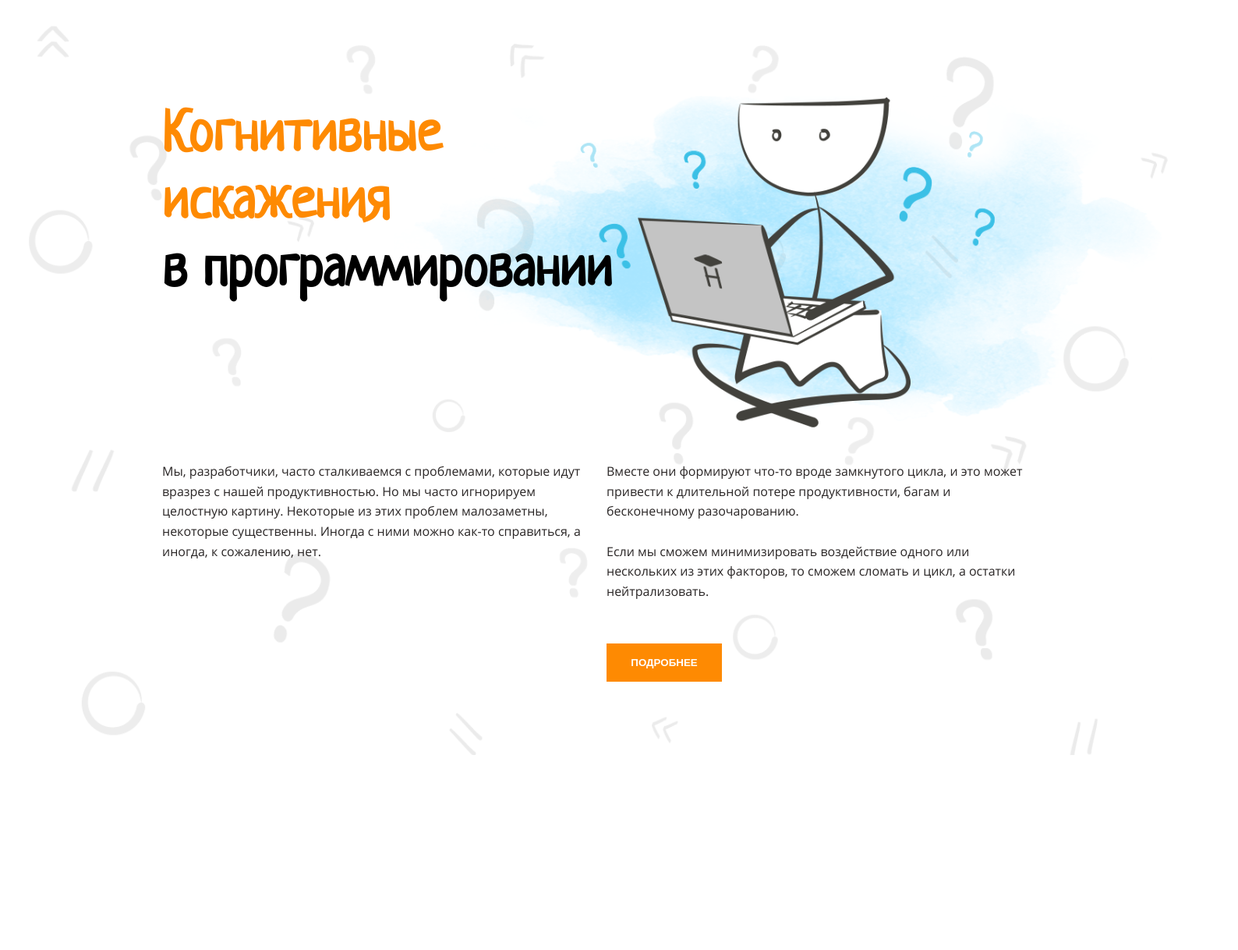
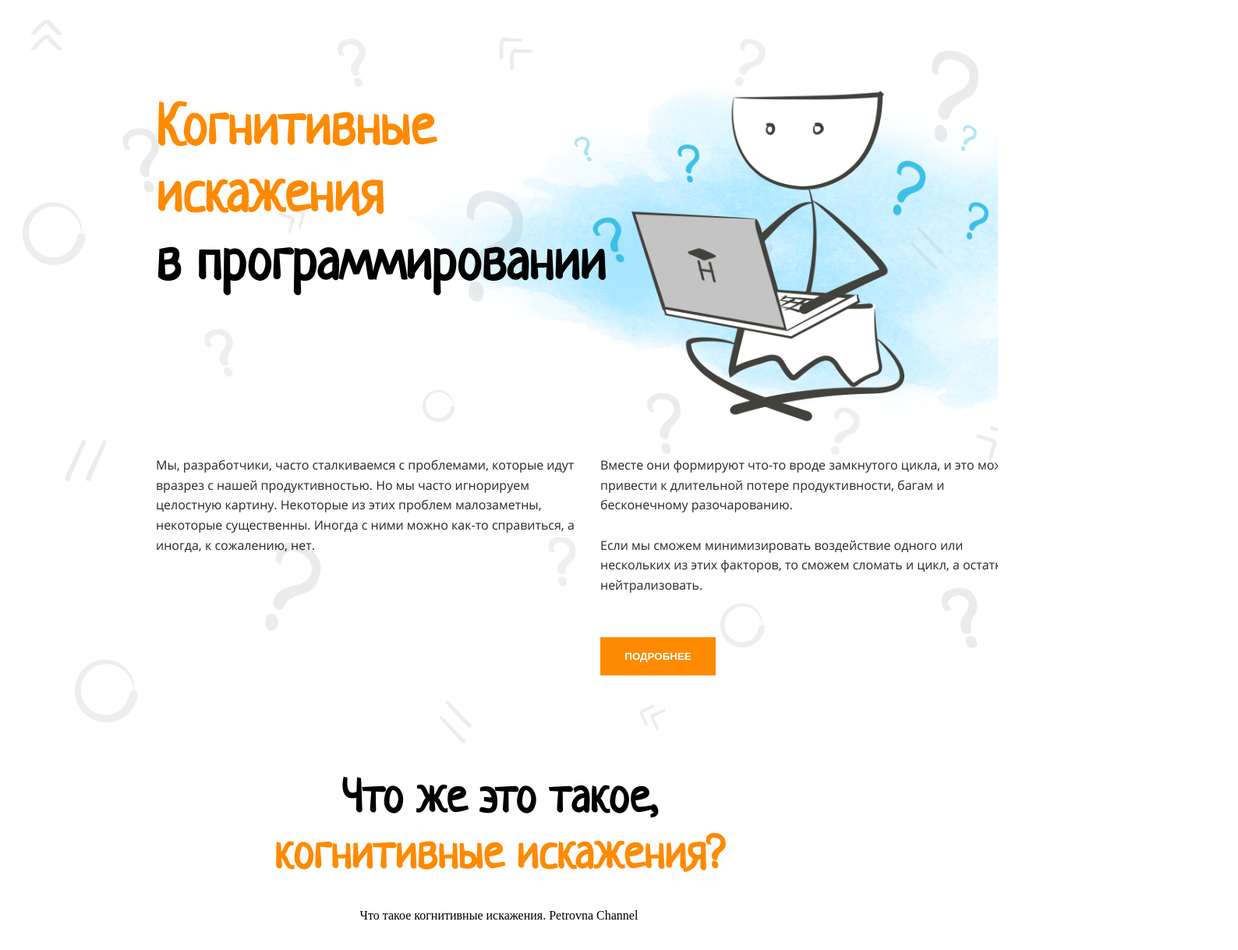
Before and after one commit to ProtoPetr/layout-designer-project-lvl1, a website: page src/index.html in a window 1280 px wide. Shown: the whole page at 78% size, 1588 px wide, since content can reach past the window. Before the commit the page ends 1007 px from the top, so only its background shows below. Drawn offline with Linux system fonts and the light colour scheme; grey boxes are pictures that could not be loaded.

Commit message:
finished step 3

```diff
--- a/src/index.html
+++ b/src/index.html
@@ -12,24 +12,22 @@
   <header class="back">
     <section>
       <div>
-        <h1 class="text-z-index">
-          <div class="font-yellow">Когнитивные <br/>искажения</div>
-          <div>в программировании</div>
-        </h1>
-        <img src="../images/main.png" class="img img-z-index">
+        <h1 class="z-index-2"><span class="font-yellow">Когнитивные <br/>искажения</span><br/>в программировании</h1>
+        <img src="../images/main.png" class="img z-index-1" alt="Когнитивные искажения в программировании">
       </div>
-      <article class="columns-2  mainFont distance">
+      <article class="columns-2  mainFont mt-200">
         <p>Мы, разработчики, часто сталкиваемся с проблемами, которые идут вразрез с нашей продуктивностью. Но мы часто игнорируем целостную картину. Некоторые из этих проблем малозаметны, некоторые существенны. Иногда с ними можно как-то справиться, а иногда, к сожалению, нет.<br/><br/><br/><br/><br/></p>
         <p>Вместе они формируют что-то вроде замкнутого цикла, и это может привести к длительной потере продуктивности, багам и бесконечному разочарованию.<br/><br/>
           Если мы сможем минимизировать воздействие одного или нескольких из этих факторов, то сможем сломать и цикл, а остатки нейтрализовать.</p>
-        <button class="btn">ПОДРОБНЕЕ</button>
+        <a href="#nav" class="no-link-decoration"><button class="btn">ПОДРОБНЕЕ</button></a>
       </article>
     </section>
   </header>
-  <main>
-    <section>
+  <main class="text-align-center">
+    <h2 class="mb-30">Что же это такое, <br><span class="font-yellow">когнитивные искажения?</span></h2>
+    <p class="mb-20">Что такое когнитивные искажения. Petrovna Channel</p>
+    <iframe class="video z-index-2" src="https://www.youtube.com/embed/jie9AizBqss" allowfullscreen></iframe>
 
-    </section>
   </main>
   <footer></footer>
 </body>
--- a/src/styles/style.css
+++ b/src/styles/style.css
@@ -1,4 +1,11 @@
 /** CSS STYLE **/
+* {
+  margin: 0;
+  padding: 0;
+}
+
+/* Colors */
+
 :root {
   --white: #fff;
   --translucentWhite: #d7ccc0;
@@ -10,6 +17,8 @@
   --brown: #b09a81;
   --blue: #1085c5;
 }
+
+/* Fonts */
 
 @font-face {
   font-family: 'Neucha-Regular';
@@ -27,6 +36,12 @@
   line-height: 1.6em;
   color: var(--dark);
 }
+
+.font-yellow {
+  color: var(--mainColor);
+}
+
+/* Headings */
 
 h1 {
   font-family: 'Neucha-Regular';
@@ -47,30 +62,37 @@ h3 {
   line-height: 1.2em;
 }
 
-.font-yellow {
-  color: var(--mainColor);
+/* Backgrounds */
+
+.back {
+  position: relative;
+
+  overflow-x: hidden;
 }
+
+.back::before {
+  position: absolute;
+  background-image: url('../../images/background.png');
+
+	width: 100%;
+  height: 100%;
+
+  background-repeat: no-repeat;
+	background-size: cover;
+
+	opacity: 10%;
+  content: "";
+}
+
+/* Common */
 
 section {
   position: relative;
+
   left: 200px;
   width: 1110px;
-  padding-top:125px;
-}
 
-.back {
-  position: relative;
-}
-
-.back:before {
-  position: absolute;
-  background-image: url('../../images/background.png');
-	width: 1500px;
-	height: 960px;
-  background-repeat: no-repeat;
-	background-size: cover;
-	opacity: 10%;
-  content: '';
+  padding:125px 0;
 }
 
 .columns-2 {
@@ -103,15 +125,40 @@ section {
   right: -270px;
 }
 
-.distance {
+.mt-200 {
   margin-top: 200px;
 }
 
-.text-z-index {
+.mb-30 {
+  margin-bottom: 30px;
+}
+
+.mb-20 {
+  margin-bottom: 20px;
+}
+
+.z-index-2 {
   position: relative;
   z-index: 2;
 }
 
-.img-z-index {
+.z-index-1 {
   z-index: 1;
 }
+
+.no-link-decoration {
+  text-decoration: none;
+}
+
+.text-align-center {
+  text-align: center;
+}
+
+.video {
+  width: 919px;
+  height: 569px;
+
+  border: none;
+
+  filter: drop-shadow(0 16px 32px rgba(0, 0, 0, 0.15));
+}
```
